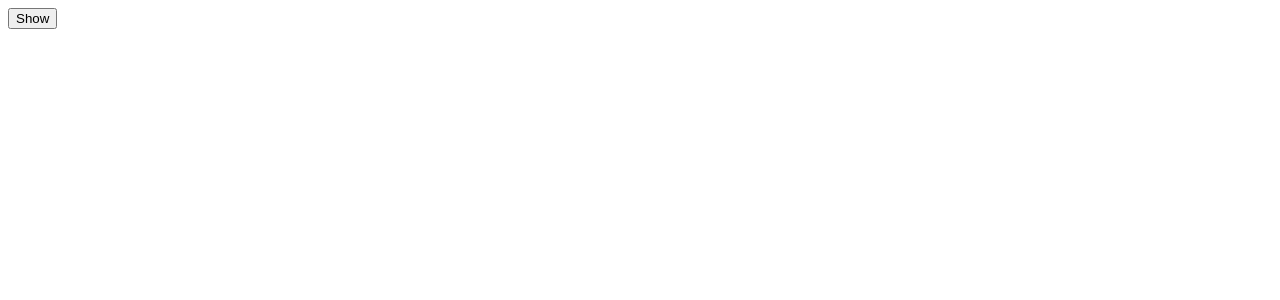
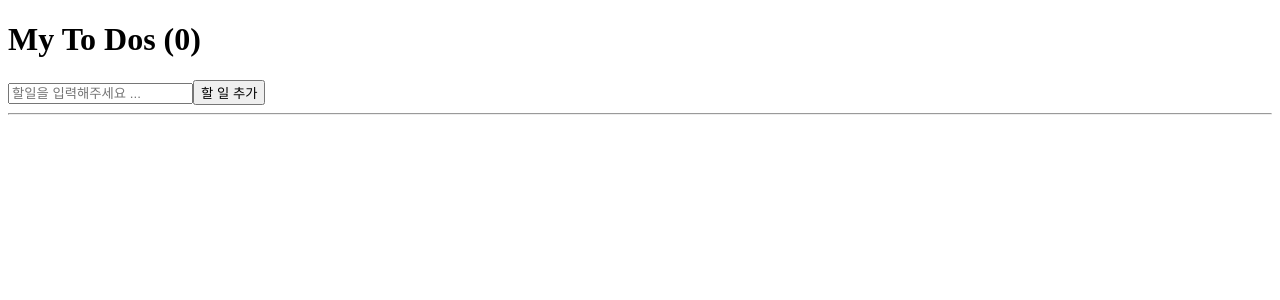
Before and after one commit to junghanbyeol/reactStudy, a React (Create React App) app: page / in a window 1280 px wide. Shown: the top 300 px of the page. Built offline with nearby package versions, Linux system fonts and the light colour scheme.

Commit message:
todo list

```diff
--- a/src/App.js
+++ b/src/App.js
@@ -1,30 +1,35 @@
-
-import Button from "./Button";
-import sytles from "./App.module.css"
 
 import { useState, useEffect } from "react";
 
-function Hello() {
-
-  useEffect(() => {
-    console.log('hi')
-    return () => console.log('bye')
-  }, [])
+function App() {
+  const [toDo, setToDo] = useState("")
+  const [toDos, setToDos] = useState([])
+  const onChange = (event) => setToDo(event.target.value)
+  const onSubmit = (event) => {
+    event.preventDefault();
+    if(toDo === "") return
+    setToDos(currentArray => [toDo, ...currentArray])
+    setToDo("")
+  }
+  console.log(toDos)
   return (
     <div>
-      <h1>Hello</h1>
+      <h1>My To Dos ({toDos.length})</h1>
+      <form onSubmit={onSubmit}>
+        <input
+          onChange={onChange}
+          value={toDo}
+          type="text"
+          placeholder="할일을 입력해주세요 ..."
+        />
+        <button>할 일 추가</button>
+      </form>
+      <hr />
+      <ul>
+        {toDos.map((item, index) => <li key={index}>{item}</li>)}
+      </ul>
     </div>
-  );
-}
-function App() {
-  const [showing, setShowing] = useState(false)
-  const onClick = () => setShowing((prev) => !prev)
-  return (
-    <div>
-      {showing ? <Hello /> : null}
-      <button onClick={onClick}>{showing ? "Hide" : 'Show'}</button>
-    </div>
-  );
+  )
 }
 
 export default App;
```
